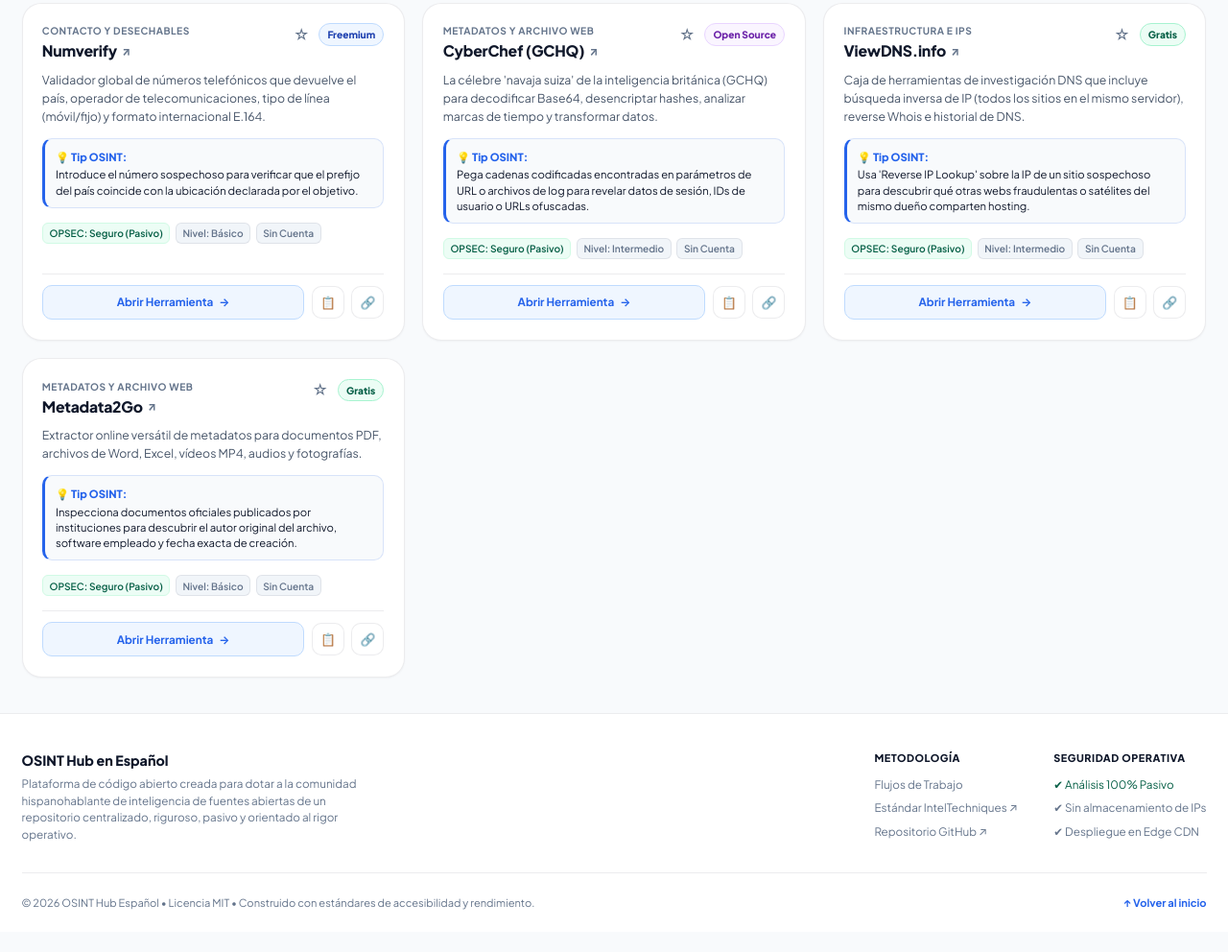
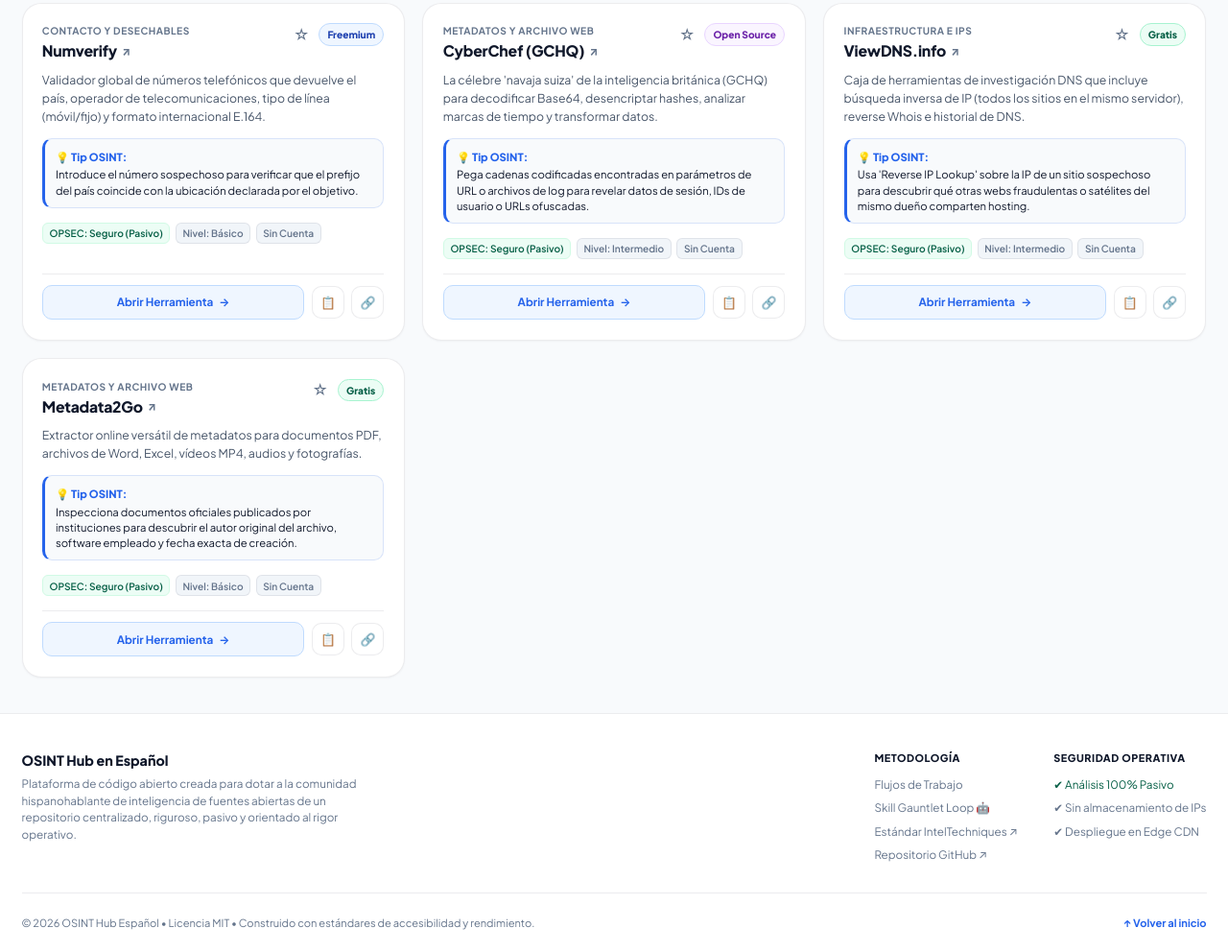
Before and after one commit to domitrader/directorio-osint-espanol, a website with bundled scripts: page index.html in a window 1280 px wide. Shown: the part 10963-11955 px from the top of the page at 96% size. Before the commit the page ends 11934 px from the top, so only its background shows below. Built offline with nearby package versions, Linux system fonts and the light colour scheme.

Commit message:
docs: persist Gauntlet Loop skill specification and update documentation with methodology links

```diff
--- a/index.html
+++ b/index.html
@@ -351,6 +351,7 @@
             <h5>Metodología</h5>
             <ul>
               <li><a href="#hero-title">Flujos de Trabajo</a></li>
+              <li><a href=".agents/skills/project-gauntlet-loop/SKILL.md" target="_blank">Skill Gauntlet Loop 🤖</a></li>
               <li><a href="https://inteltechniques.com/" target="_blank" rel="noopener noreferrer">Estándar IntelTechniques ↗</a></li>
               <li><a href="https://github.com/domitrader/directorio-osint-espanol" target="_blank" rel="noopener noreferrer">Repositorio GitHub ↗</a></li>
             </ul>
```
Also changed, not shown: .agents/skills/project-gauntlet-loop/SKILL.md (added), README.md.
